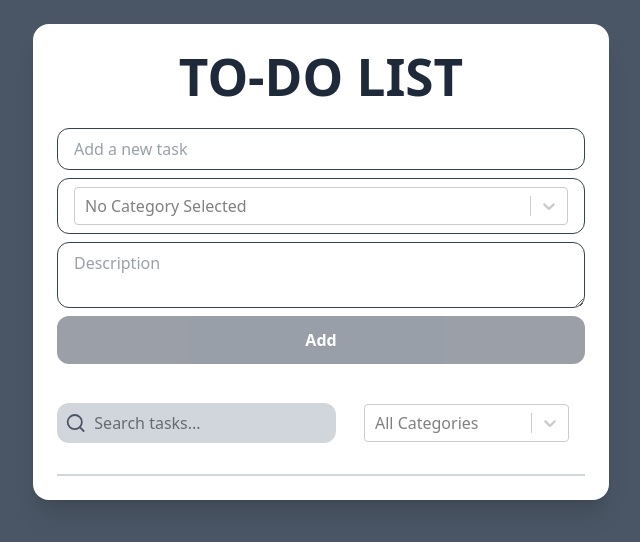
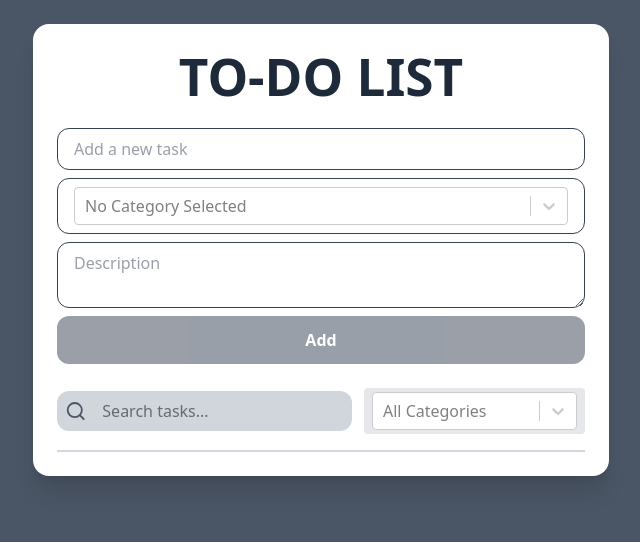
Before and after one commit to unnatisao-21office/To-Do-App, a React (Vite) app in the folder to-doapp/: page / in a window 1280 px wide. Shown: the top 542 px of the page, without its empty margins (319-959 px from the left). Built offline with nearby package versions, Linux system fonts and the light colour scheme.

Commit message:
changed the Index.js to index.js

```diff
--- a/to-doapp/src/AddTask.jsx
+++ b/to-doapp/src/AddTask.jsx
@@ -1,6 +1,6 @@
 import Select from "react-select";
 import React from "react";
-import { OPTIONS } from "./constants/Index.js";
+import { OPTIONS } from "./constants";
 function AddTask({ taskProps }) {
   const {
     addTask,
--- a/to-doapp/src/App.jsx
+++ b/to-doapp/src/App.jsx
@@ -2,7 +2,7 @@ import { useState, useEffect } from "react";
 import AddTask from "./AddTask";
 import ListComponent from "./ListComponent";
 import SearchComp from "./SeacrhComp";
-import { OPTIONS } from "./constants/Index";
+import { OPTIONS } from "./constants";
 function App() {
   const saved = localStorage.getItem("tasks");
 
@@ -16,6 +16,7 @@ function App() {
   const [editingText, setEditingText] = useState("");
   const [editingDescription, setEditingDescription] = useState("");
   const [editingCategory, setEditingCategory] = useState(null);
+
   useEffect(() => {
     localStorage.setItem("tasks", JSON.stringify(tasks));
   }, [tasks]);
--- a/to-doapp/src/ListComponent.jsx
+++ b/to-doapp/src/ListComponent.jsx
@@ -1,7 +1,7 @@
 import React from "react";
 import { Trash, Pencil, CircleCheckBig, Save, X } from "lucide-react";
 import Select from "react-select";
-import { OPTIONS } from "./constants/Index.js";
+import { OPTIONS } from "./constants/index.js";
 function ListComponent({ taskProps }) {
   const {
     tasks,
@@ -36,14 +36,15 @@ function ListComponent({ taskProps }) {
                   value={editingText}
                   onChange={(e) => setEditingText(e.target.value)}
                   placeholder="Edit task"
-                  className="flex-1 mr-2 px-3 py-1 bg-white text-gray-700 rounded-sm"
+                  className="flex-1 mr-4 px-3 py-1 bg-white text-gray-700 rounded-sm"
                 />
                 <Select
                   options={OPTIONS}
                   value={editingCategory}
                   onChange={(option) => setEditingCategory(option)}
                   placeholder="Edit category"
-                  className="flex-1 mr-2 px-3 py-1 bg-white text-gray-700 mt-2"
+
+                  className="flex-1 mr-14 py-1 bg-gray-200 text-gray-700  rounded-sm mt-2"
                 />
 
                 <textarea
--- a/to-doapp/src/SeacrhComp.jsx
+++ b/to-doapp/src/SeacrhComp.jsx
@@ -1,20 +1,20 @@
 import { Search } from "lucide-react";
 import Select from "react-select";
 import React from "react";
-import { OPTIONS } from "./constants/Index.js";
+import { OPTIONS } from "./constants/index.js";
 function SearchComp({ taskProps }) {
   const { search, setSearch, category, setCategory } = taskProps;
 
   return (
     <div className="flex flex-col sm:flex-row items-center gap-3 mb-4">
-      <div className="flex items-center border-black  rounded-xl bg-gray-300 px-2">
+      <div className="flex items-center border-black   rounded-xl bg-gray-300 px-2">
         <Search className="mr-2 text-gray-600" />
         <input
           type="text"
           placeholder="Search tasks..."
           value={search}
           onChange={(e) => setSearch(e.target.value)}
-          className="bg-transparent text-black outline-none py-2 w-full"
+          className="bg-transparent text-black outline-none px-2 py-2 w-full"
         />
       </div>
        <Select
@@ -23,7 +23,7 @@ function SearchComp({ taskProps }) {
         onChange={setCategory}
         placeholder="All  Categories"
         isClearable
-        className="flex-1  rounded-sm px-4 py-4 w-full text-gray-700"
+        className="flex-1  rounded-sm px-2 py-1 bg-gray-200 w-full text-gray-900"
       />
     </div>
   );
```
